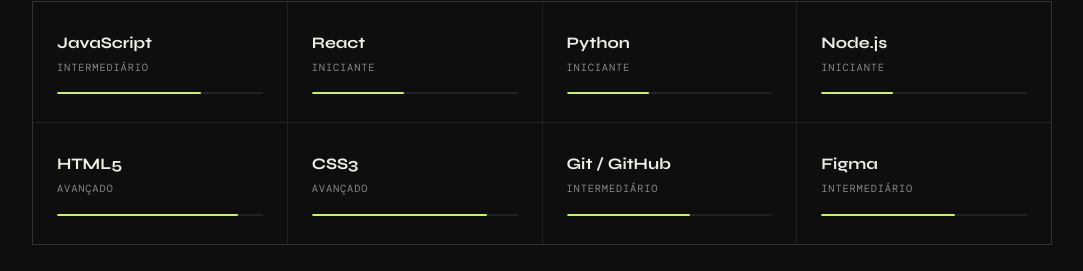
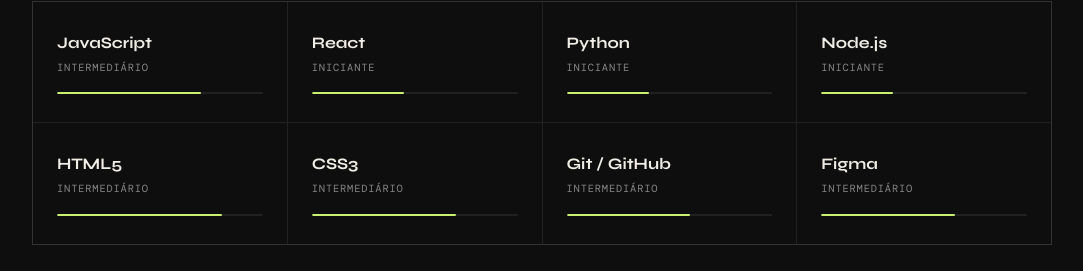
Before and after one commit to roberta-silva/roberta-silva.github.io, a plain HTML site: page index.html in a window 1280 px wide. Shown: the part 2364-2635 px from the top of the page, without its empty margins (98-1181 px from the left). Drawn offline with nearby package versions, Linux system fonts and the light colour scheme; a web font is replaced by a local one.

Commit message:
atualiza skills

```diff
--- a/index.html
+++ b/index.html
@@ -218,16 +218,16 @@
       </div>
       <div class="skill-item">
         <div class="skill-name">HTML5</div>
-        <div class="skill-level">Avançado</div>
+        <div class="skill-level">Intermediário</div>
         <div class="skill-bar">
-          <div class="skill-fill" style="width: 88%"></div>
+          <div class="skill-fill" style="width: 80%"></div>
         </div>
       </div>
       <div class="skill-item">
         <div class="skill-name">CSS3</div>
-        <div class="skill-level">Avançado</div>
+        <div class="skill-level">Intermediário</div>
         <div class="skill-bar">
-          <div class="skill-fill" style="width: 85%"></div>
+          <div class="skill-fill" style="width: 70%"></div>
         </div>
       </div>
       <div class="skill-item">
```
